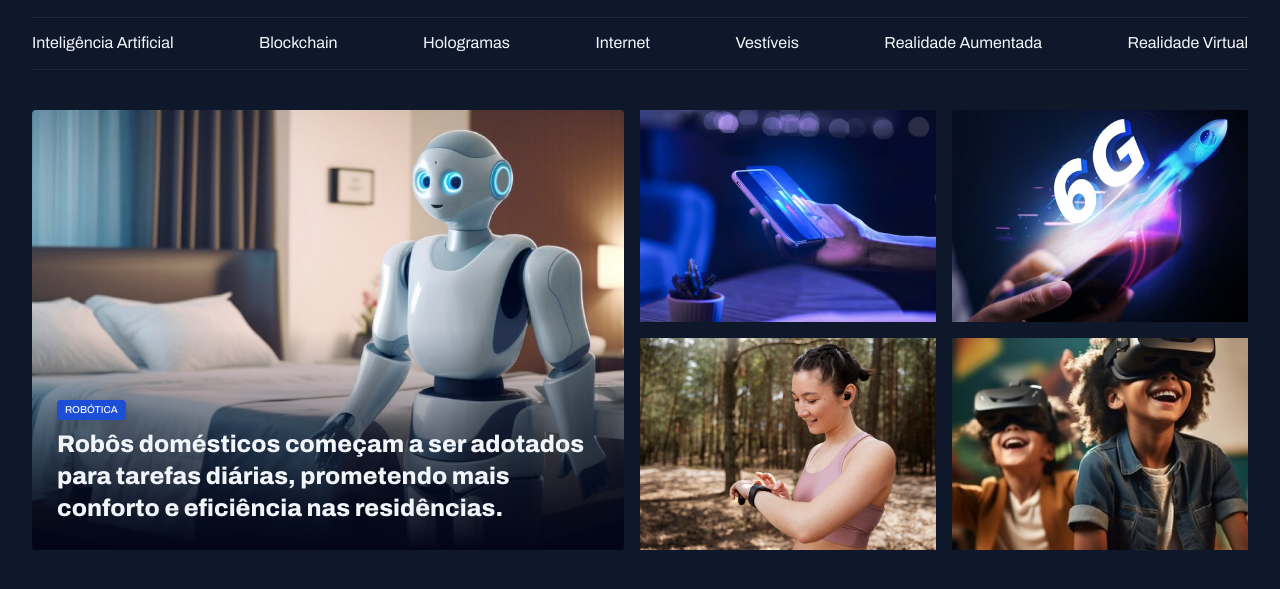
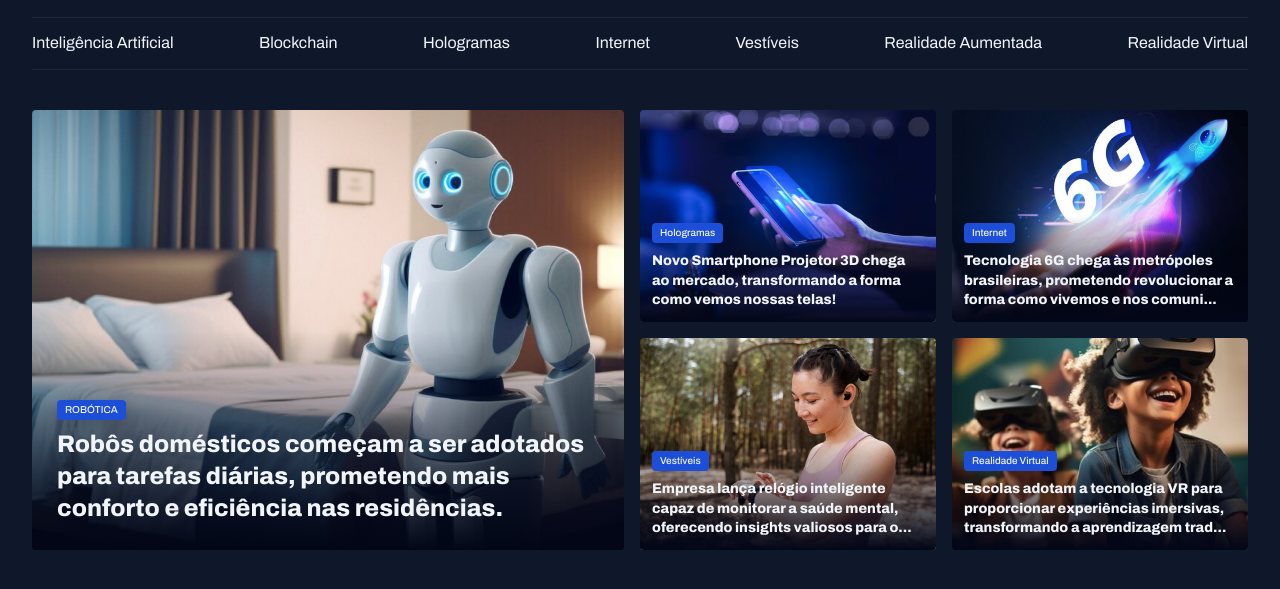
Before and after one commit to Ajunio988/Projeto_Portal-de-Noticias, a plain HTML site: page index.html in a window 1280 px wide. Shown: the part 45-634 px from the top of the page. Drawn offline with Linux system fonts and the light colour scheme.

Commit message:
finally sintaxe

```diff
--- a/index.html
+++ b/index.html
@@ -54,19 +54,54 @@
             </h2>
         </figcaption>
       </figure>
+
       <div class="grid grid-cols-2 gap-16">
-        <div>
-          <img src="assets/image/Image 02.png" alt="">
-        </div>
-        <div>
-          <img src="assets/image/Image 03.png" alt="">
-        </div>
-        <div>
-          <img src="assets/image/Image 04.png" alt="">
-        </div>
-        <div>
-          <img src="assets/image/Image 05.png" alt="">
-        </div>
+        <figure class="card">
+          <img src="assets/image/Image 02.png" alt="Novo Smartphone Projetor 3D chega ao mercado, transformando a forma como vemos nossas telas!">
+
+          <figcaption>
+             <span class="content-tag">
+              Hologramas
+            </span>
+            <h3 class="text-lg">
+              Novo Smartphone Projetor 3D chega ao mercado, transformando a forma como vemos nossas telas!
+            </h3>
+          </figcaption>
+        </figure>
+
+        <figure class="card">
+          <img src="assets/image/Image 03.png" alt="Tecnologia 6G chega às metrópoles brasileiras, prometendo revolucionar a forma como vivemos e nos comunicamos.">
+
+          <figcaption>
+            <span class="content-tag">Internet</span>
+            <h3 class="text-lg">
+              Tecnologia 6G chega às metrópoles brasileiras, prometendo revolucionar a forma como vivemos e nos comuni...
+            </h3>
+          </figcaption>
+        </figure>
+
+        <figure class="card">
+          <img src="assets/image/Image 04.png" alt="Empresa lança relógio inteligente capaz de monitorar a saúde mental, oferecendo insights valiosos para o bem-estar pessoal.">
+
+          <figcaption>
+            <span class="content-tag">Vestíveis</span>
+            <h3 class="text-lg">
+              Empresa lança relógio inteligente capaz de monitorar a saúde mental, oferecendo insights valiosos para o...
+            </h3>
+          </figcaption>
+        </figure>
+
+        <figure class="card">
+          <img src="assets/image/Image 05.png" alt="Escolas adotam a tecnologia VR para proporcionar experiências imersivas, transformando a aprendizagem tradicional.">
+
+          <figcaption>
+            <span class="content-tag">Realidade Virtual</span>
+            <h3 class="text-lg">
+              Escolas adotam a tecnologia VR para proporcionar experiências imersivas, transformando a aprendizagem trad...
+            </h3>
+          </figcaption>
+        </figure>
+
       </div>
     </section>
 
--- a/styles/sections.css
+++ b/styles/sections.css
@@ -28,7 +28,11 @@
 
     padding: 25px;
 
-    h2 {
+    &:has(.text-lg) {
+      padding: 12px;
+    }
+
+    h2, h3 {
       margin-top: 8px;
     }
   }
```
